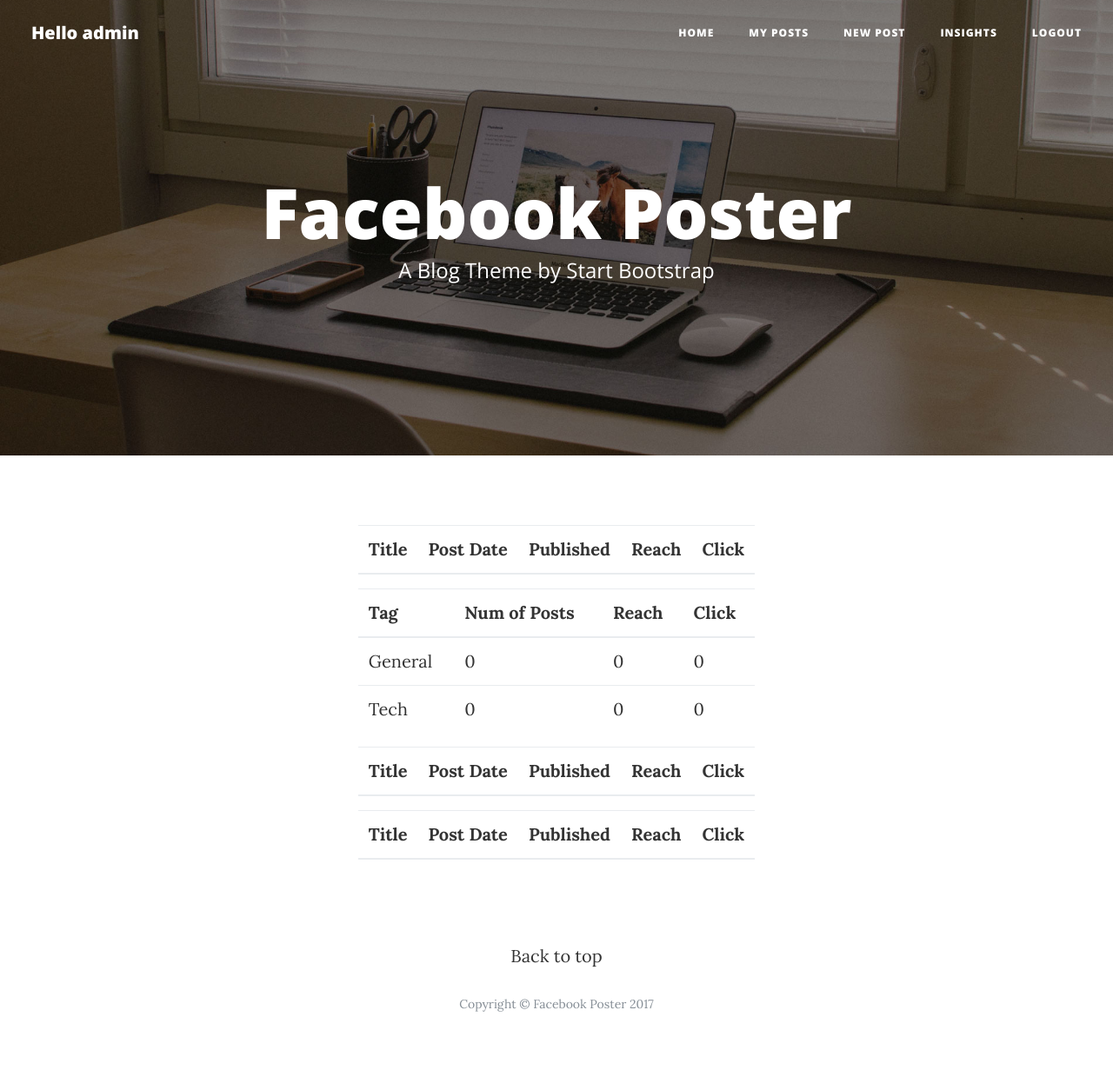
After one commit to avaloncy/fbproj1, a Django app: page /insights in a window 1280 px wide. The commit adds this page. Shown: the whole page at 87% size. Run offline with Django 3.2, Linux system fonts and the light colour scheme; a user stored in the database is signed in; data comes from the database, SQL or seed files in the repository; both versions use the stored data as it was after the commit; lists and menus that the app fills with data are empty; some libraries are stand-ins or nearby versions.

Commit message:
Add insight page

```diff
--- a/mysite/fbposter/templates/base.html
+++ b/mysite/fbposter/templates/base.html
@@ -48,6 +48,9 @@
               <a class="nav-link" href="{% url "post_new" %}">New Post</a>
             </li>
             <li class="nav-item">
+              <a class="nav-link" href="{% url "insights" %}">Insights</a>
+            </li>
+            <li class="nav-item">
               <a class="nav-link" href="{% url "logout" %}">Logout</a>
             </li>
 
@@ -92,6 +95,11 @@
           {% endif %}
         </div><!-- /.blog-main -->
 
+        <div class="col-xs-2 col-xs-2 mx-auto">
+          {% block insight_content %} {% endblock %}
+          <br/>
+        </div><!-- /.blog-main -->
+
       </div><!-- /.row -->
 
     </div><!-- /.container -->
--- /dev/null
+++ b/mysite/fbposter/templates/insights.html
@@ -0,0 +1,82 @@
+{% extends "base.html" %}
+
+{% block insight_content %}
+<div>
+<table class="table">
+    <thead>
+        <tr>
+            <th>Title</th>
+            <th>Post Date</th>
+            <th>Published</th>
+            <th>Reach</th>
+            <th>Click</th>
+        </tr>
+    </thead>
+
+    <tbody>
+    {% for object in allposts %}
+        <tr class={% if object.post_to_fb_public %}'table-success'{% else %}'table-active'{% endif %}>
+            <td><a href="{% url "post" slug=object.slug %}">{{ object.title }}</a></td>
+            <td>{{ object.post_to_fb_date }}</td>
+            <td>{% if object.post_to_fb_public %}Published{% else %}Unpublished{% endif %}</td>
+            <td>{{ object.post_to_fb_reachs }}</td>
+            <td>{{ object.post_to_fb_actions }}</td>
+        </tr>
+    {% endfor %}
+    </tbody>
+</table>
+</div>
+
+<div>
+
+<table class="table">
+    <thead>
+        <tr>
+            <th>Tag</th>
+            <th>Num of Posts</th>
+            <th>Reach</th>
+            <th>Click</th>
+        </tr>
+    </thead>
+
+    <tbody>
+    {% for tag_result in tag_results %}
+        <tr>
+            <td>{{ tag_result.tag }}</td>
+            <td>{{ tag_result.num_of_posts }}</td>
+            <td>{{ tag_result.fb_reachs }}</td>
+            <td>{{ tag_result.fb_actions }}</td>
+        </tr>
+    {% endfor %}
+    </tbody>
+</table>
+
+{% for tag_result in tag_results %}
+<table class="table">
+    <thead>
+        <tr>
+            <th>Title</th>
+            <th>Post Date</th>
+            <th>Published</th>
+            <th>Reach</th>
+            <th>Click</th>
+        </tr>
+    </thead>
+
+    <tbody>
+    {% for object in tag_result.data %}
+        <tr class={% if object.post_to_fb_public %}'table-success'{% else %}'table-active'{% endif %}>
+            <td><a href="{% url "post" slug=object.slug %}">{{ object.title }}</a></td>
+            <td>{{ object.post_to_fb_date }}</td>
+            <td>{% if object.post_to_fb_public %}Published{% else %}Unpublished{% endif %}</td>
+            <td>{{ object.post_to_fb_reachs }}</td>
+            <td>{{ object.post_to_fb_actions }}</td>
+        </tr>
+    {% endfor %}
+    </tbody>
+</table>
+{% endfor %}
+
+</div>
+
+{% endblock %}
--- a/mysite/fbposter/urls.py
+++ b/mysite/fbposter/urls.py
@@ -3,10 +3,11 @@ from . import views
 
 urlpatterns = [
     url(r'^myposts$', views.BlogIndexPrivate.as_view(), name="myposts"),
+    url(r'^insights$', views.post_insights, name="insights"),
     url(r'^post/(?P<slug>\S+)/edit$', views.post_edit, name='post_edit'),
     url(r'^post/(?P<slug>\S+)/delete$', views.post_delete, name='post_delete'),
     url(r'^post/(?P<slug>\S+)/changepostfb$', views.change_post_to_fb, name='change_post_to_fb'),
-    url(r'^post/(?P<slug>\S+)$', views.BlogDetail.as_view(), name="post"),
+    url(r'^post/(?P<slug>\S+)$', views.post_detail, name="post"),
     url(r'^post_new/$', views.post_new, name='post_new'),
     url(r'^$', views.BlogIndex.as_view(), name='home'),
 ]
--- a/mysite/fbposter/views.py
+++ b/mysite/fbposter/views.py
@@ -27,9 +27,25 @@ class BlogIndexPrivate(LoginRequiredMixin, generic.ListView):
     def get_queryset(self):
         return models.Entry.objects.by_user(self.request.user)
 
-class BlogDetail(generic.DetailView):
-    model = models.Entry
-    template_name = "post.html"
+def post_detail(request, slug):
+    post = get_object_or_404(models.Entry, slug=slug)
+
+    # Only the author can see the fb metric from the post detail
+    if request.user.is_authenticated() and request.user == post.author:
+        try:
+            graph = get_fb_api( request.user )
+            result = graph.get_object( post.post_to_fb_id + "/insights", metric='post_fan_reach,post_reactions_like_total')
+            print(result)
+            for metric in result['data']:
+                if metric['name'] == 'post_fan_reach':
+                    post.post_to_fb_reachs = get_metric_value( metric )
+                elif metric['name'] == 'post_reactions_like_total':
+                    post.post_to_fb_actions = get_metric_value( metric )
+        except:
+            post.post_to_fb_reachs = -1
+            post.post_to_fb_actions = -1
+    return render(request, 'post.html', {'object': post})
+
 
 @login_required
 def post_new(request):
@@ -39,21 +55,24 @@ def post_new(request):
             post = form.save(commit=False)
             post.author = request.user
             post.published_date = timezone.now()
+            post.save()
 
             #Post to facebook if needed
             if post.post_to_fb == True:
-                graph = get_fb_api(request.user)
+                try:
+                    graph = get_fb_api(request.user)
+                    result = graph.put_object(get_page_id(), 'feed', message=post.title,
+                                                                     link="http://www.fbposter.com:8000/" + reverse('post', kwargs={"slug": post.slug}),
+                                                                     published = post.post_to_fb_public )
 
-                post.save()
+                    post.post_to_fb_date = timezone.now()
+                    post.post_to_fb_id = result['id']
+                    post.save()
+                except:
+                    print("Failed to post to fb.")
+                    post.post_to_fb = False
+                    post.save()
 
-                result = graph.put_object(get_page_id(), 'feed', message=post.title,
-                                                                 link="http://www.fbposter.com:8000/" + reverse('post', kwargs={"slug": post.slug}),
-                                                                 published = post.post_to_fb_public )
-
-                post.post_to_fb_date = timezone.now()
-                post.post_to_fb_id = result['id'];
-
-            post.save()
             form.save_m2m()
 
             return redirect('post', slug=post.slug)
@@ -78,18 +97,30 @@ def post_edit(request, slug):
 
             #Post to facebook if needed
             if old_post.post_to_fb == True:
-                graph = get_fb_api( request.user )
-
                 if post.post_to_fb == True:
-                    graph.put_object(post.post_to_fb_id, "", message=post.title, published=post.post_to_fb_public )
+                    try:
+                        graph = get_fb_api( request.user )
+                        graph.put_object(post.post_to_fb_id, "", message=post.title, is_published=post.post_to_fb_public )
+                    except:
+                        pass
                 else:
-                    graph.delete_object(id=post.post_to_fb_id)
+                    try:
+                        graph = get_fb_api( request.user )
+                        graph.delete_object(id=post.post_to_fb_id)
+                        post.post_to_fb_id = None
+                    except:
+                        post.post_to_fb = True
             else:
                 if post.post_to_fb == True:
-                    graph = get_fb_api( request.user )
-                    result = graph.put_object(get_page_id(), 'feed', message=post.title, published=post.post_to_fb_public )
-                    post.post_to_fb_date = timezone.now()
-                    post.post_to_fb_id = result['id'];
+                    try:
+                        graph = get_fb_api( request.user )
+                        result = graph.put_object(get_page_id(), 'feed', message=post.title,
+                                                                         link="http://www.fbposter.com:8000/" + reverse('post', kwargs={"slug": post.slug}),
+                                                                         published = post.post_to_fb_public )
+                        post.post_to_fb_date = timezone.now()
+                        post.post_to_fb_id = result['id'];
+                    except:
+                        post.post_to_fb = False
 
             post.save()
             form.save_m2m()
@@ -106,8 +137,11 @@ def post_delete(request, slug):
         return redirect('myposts')
 
     if post.post_to_fb == True:
-        graph = get_fb_api( request.user )
-        graph.delete_object(id=post.post_to_fb_id)
+        try:
+            graph = get_fb_api( request.user )
+            graph.delete_object(id=post.post_to_fb_id)
+        except:
+            pass
 
     post.delete()
     return redirect('myposts')
@@ -121,19 +155,22 @@ def change_post_to_fb(request, slug):
 
     graph = get_fb_api( request.user )
     if post.post_to_fb == True:
-        graph.delete_object(id=post.post_to_fb_id)
-        post.post_to_fb = False;
-        post.post_to_fb_id = None
+        try:
+            graph.delete_object(id=post.post_to_fb_id)
+            post.post_to_fb = False
+            post.post_to_fb_id = None
+        except:
+            pass
     else:
-        privacy = {
-            'value' : 'EVERYONE'
-        };
-        if not post.post_to_fb_public:
-            privacy['value'] = "SELF"
-        result = graph.put_object(get_page_id, 'feed', message=post.title ) #, privacy=json.dumps(privacy) )
-        post.post_to_fb_date = timezone.now()
-        post.post_to_fb_id = result['id']
-        post.post_to_fb = True
+        try:
+            result = graph.put_object(get_page_id(), 'feed', message=post.title,
+                                                             link="http://www.fbposter.com:8000/" + reverse('post', kwargs={"slug": post.slug}),
+                                                             published = post.post_to_fb_public )
+            post.post_to_fb_date = timezone.now()
+            post.post_to_fb_id = result['id']
+            post.post_to_fb = True
+        except:
+            pass
 
     post.save()
 
@@ -156,3 +193,53 @@ def get_fb_api( user ):
 
 def get_page_id():
     return '323621744766235'
+
+def get_metric_value( metric ):
+    if not 'values' in metric:
+        return -1
+    values = metric['values']
+    if values == None or len(values) == 0:
+        return -1
+    return values[0]['value']
+
+
+@login_required
+def post_insights(request):
+    posts = models.Entry.objects.fb_posts_by_user(request.user)
+
+    ids = [post.post_to_fb_id for post in posts if post.post_to_fb_id is not None]
+    try:
+        graph = get_fb_api( request.user )
+        result = graph.get_object( "insights", ids=','.join(ids),
+                                    metric='post_fan_reach,post_reactions_like_total')
+    except:
+        print("Failed to query insights from facebook")
+        result = {}
+
+    print(result)
+    for post in posts:
+        if post.post_to_fb_id in result:
+            for metric in result[post.post_to_fb_id]['data']:
+                if metric['name'] == 'post_fan_reach':
+                    post.post_to_fb_reachs = get_metric_value( metric )
+                elif metric['name'] == 'post_reactions_like_total':
+                    post.post_to_fb_actions = get_metric_value( metric )
+        else:
+            post.post_to_fb_reachs = -1
+            post.post_to_fb_actions = -1
+        post.save()
+
+    #insight on tags
+    tags_of_interest = ['General','Tech']
+    tag_results = []
+    for tag in tags_of_interest:
+        target_posts = posts.filter(tags__slug=tag)
+        tag_result = {}
+        tag_result['tag'] = tag
+        tag_result['num_of_posts'] = len(target_posts)
+        tag_result['data'] = target_posts
+        tag_result['fb_reachs'] = sum([post.post_to_fb_reachs for post in target_posts if post.post_to_fb_reachs >= 0])
+        tag_result['fb_actions'] = sum([post.post_to_fb_actions for post in target_posts if post.post_to_fb_actions >= 0])
+        tag_results.append(tag_result)
+    print(tag_results)
+    return render(request, 'insights.html', {'allposts':posts, 'tag_results':tag_results})
--- a/mysite/mysite/settings.py
+++ b/mysite/mysite/settings.py
@@ -140,5 +140,5 @@ LOGOUT_REDIRECT_URL = '/'
 
 SOCIAL_AUTH_FACEBOOK_KEY = '688144738061213'  # App ID
 SOCIAL_AUTH_FACEBOOK_SECRET = 'eb653c074136d15757024e6147b1c255'  # App Secret
-SOCIAL_AUTH_FACEBOOK_SCOPE = ['publish_actions', 'publish_pages', 'manage_pages']
+SOCIAL_AUTH_FACEBOOK_SCOPE = ['publish_actions', 'publish_pages', 'manage_pages', 'read_insights']
 SOCIAL_AUTH_RAISE_EXCEPTIONS = False
```
Also changed, not shown: mysite/fbposter/models.py (+9 -0 lines), mysite/fbposter/templates/post.html (+2 -6 lines), mysite/db.sqlite3, mysite/fbposter/forms.py (line endings or trailing spaces), mysite/fbposter/migrations/0007_auto_20170821_0909.py (added).
